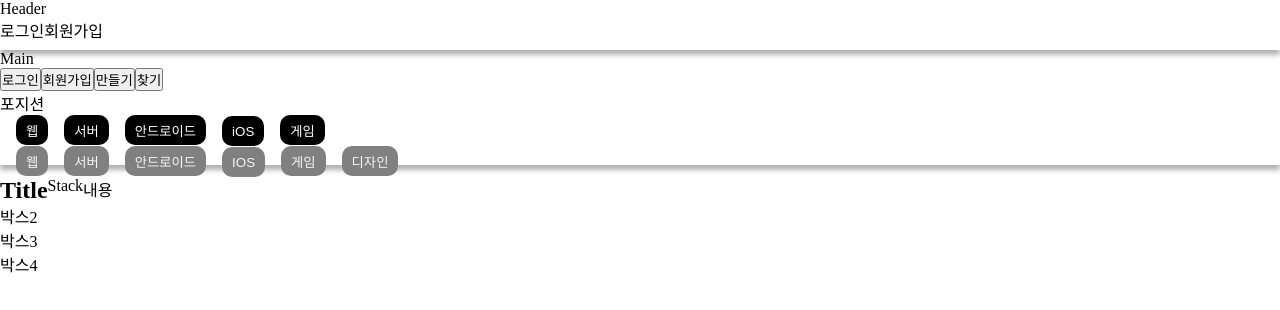
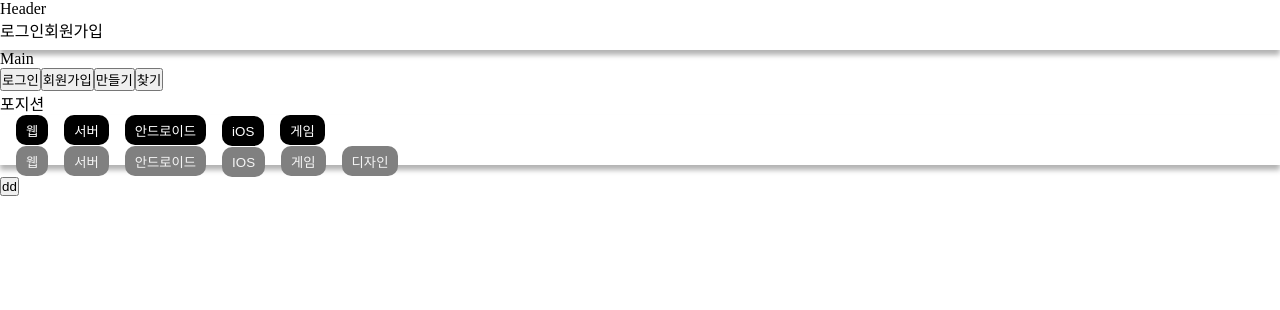
Before and after one commit to DataStructionNarsha/gaeguri-Web, a React (Create React App) app: page / in a window 1280 px wide. Shown: the top 310 px of the page. Built offline with nearby package versions, Linux system fonts and the light colour scheme.

Commit message:
ADD :: Main 서버 연결 성공
Web 메인 서버 연결 성공

```diff
--- a/src/components/Main.jsx
+++ b/src/components/Main.jsx
@@ -1,9 +1,20 @@
 import React from "react";
 import CusBtn from "./common/locationBtn";
-import {Pobtn, Setbtn} from "./style/MainStyle"
+import {Pobtn, Setbtn, ProjectBox} from "./style/MainStyle"
+import axios from "axios";
+import { useState } from "react";
+
+const ServerGet = (set)=>{
+  const serverUrl = "http://10.80.163.160:1080/api/post/infos"
+  axios.get(serverUrl).then((e)=>{
+    let a = [...e.data.data.content];
+    console.log("a : ",a[0]);
+    set([...a])
+  })
+}
 
 const Main = () => {
-
+  let [getServer, setGetServer] = useState([]);
   return (
     <>
       <div>Main</div>
@@ -23,24 +34,21 @@ const Main = () => {
         <Pobtn>게임</Pobtn>
         <nav className="Big_box">
           <p>
-            <p>
               <Setbtn>웹</Setbtn>
               <Setbtn>서버</Setbtn>
               <Setbtn>안드로이드</Setbtn>
               <Setbtn>IOS</Setbtn>
               <Setbtn>게임</Setbtn>
               <Setbtn>디자인</Setbtn>
-            </p>
           </p>
           <nav>
-            <div className="dd">
-              <h2>Title</h2>
-              <p>Stack</p>
-              <p>내용</p>
-            </div>
-            <div>박스2</div>
-            <div>박스3</div>
-            <div>박스4</div>
+            <button onClick={()=>{
+              ServerGet(setGetServer);
+              console.log(getServer);
+            }}>dd</button>
+            {getServer.map((e, i)=>{
+              return <ProjBoxNav title={e.title} stac={e.positionEntity[0].categoryEntity.category_Name} info={e.body} index={i} age={e.age} expected_period={e.expected_period}/>
+            })}
           </nav>
         </nav>
         </header>
@@ -50,3 +58,15 @@ const Main = () => {
 };
 
 export default Main;
+
+const ProjBoxNav = (props)=>{
+  return (
+    <ProjectBox>
+      <h2>{props.title}</h2>
+      <p>나이 : {props.age}</p>
+      <p>스택 : {props.stac}</p>
+      <p>예상 기간 : {props.expected_period}</p>
+      <p>{props.info}</p>
+    </ProjectBox>
+  )
+}
--- a/src/components/style/MainStyle.js
+++ b/src/components/style/MainStyle.js
@@ -30,9 +30,14 @@ export const Setbtn = styled.button`
     &:hover{
 
     }
+`;
 
-
-
-
+export const ProjectBox = styled.div`
+    width: 250px;
+    height: 120px;
+    background-color: gray;
+    border : 1px;
+    box-shadow : none;
+    display:block;
 
 `;
```
Also changed, not shown: src/components/MainServer.json (added, +22 -0 lines), my-app/README.md (added), my-app/public/manifest.json (added), my-app/public/robots.txt (added).
